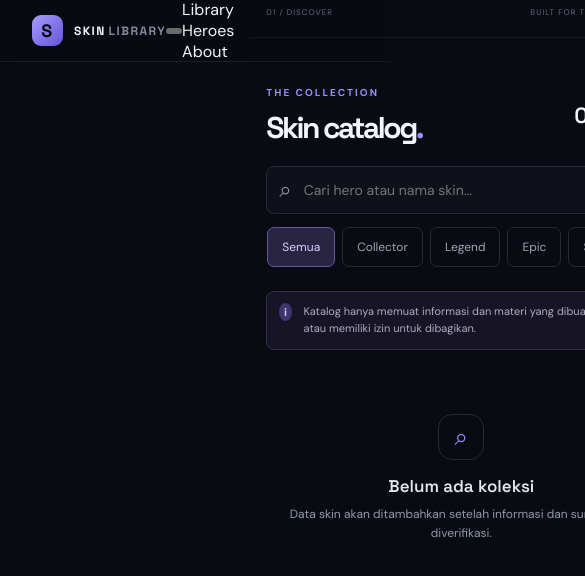
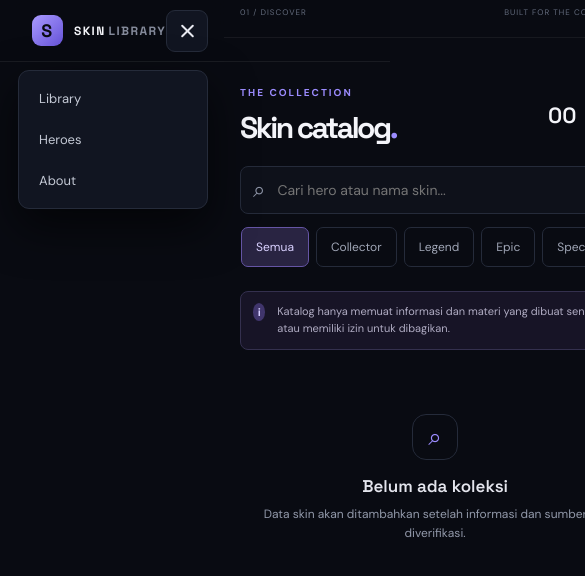
Before and after one commit to syariflab/mlbb-skin-library, a plain HTML site: page index.html in a window 390 px wide. Both pictures are taken after a click on the button "Buka menu". Shown: the top 576 px of the page, 585 px wide, since content can reach past the window. Drawn offline with Linux system fonts and the light colour scheme.

Commit message:
Style responsive hamburger navigation

```diff
--- a/assets/css/style.css
+++ b/assets/css/style.css
@@ -445,3 +445,16 @@ button,a,input{-webkit-tap-highlight-color:transparent}
   .save-bookmark{width:11px;height:17px;flex-basis:11px}
   .contributor-updated{font-size:14px;flex-wrap:wrap}
 }
+
+/* Unified hamburger navigation */
+.topbar{position:relative;z-index:100}
+.menu-toggle{width:42px;height:42px;display:flex;flex-direction:column;align-items:center;justify-content:center;gap:5px;padding:0;border:1px solid var(--line);border-radius:9px;background:#111521;color:var(--text);cursor:pointer}
+.menu-toggle span{display:block;width:17px;height:2px;border-radius:2px;background:#e8e9f0;transition:transform .2s,opacity .2s}
+.menu-toggle[aria-expanded="true"] span:first-child{transform:translateY(7px) rotate(45deg)}
+.menu-toggle[aria-expanded="true"] span:nth-child(2){opacity:0}
+.menu-toggle[aria-expanded="true"] span:last-child{transform:translateY(-7px) rotate(-45deg)}
+.site-menu{position:absolute;top:calc(100% + 9px);right:28px;width:190px;padding:7px;border:1px solid var(--line);border-radius:11px;background:#111521;box-shadow:0 18px 45px #0009}
+.site-menu[hidden]{display:none}
+.site-menu a{display:block;padding:12px 13px;border-radius:7px;color:#c4c9d5;font-size:13px}
+.site-menu a:hover,.site-menu a:focus-visible{background:#292442;color:#fff}
+@media(max-width:700px){body{padding-bottom:0}.topbar{position:sticky;top:0}.site-menu{right:16px}}
```
